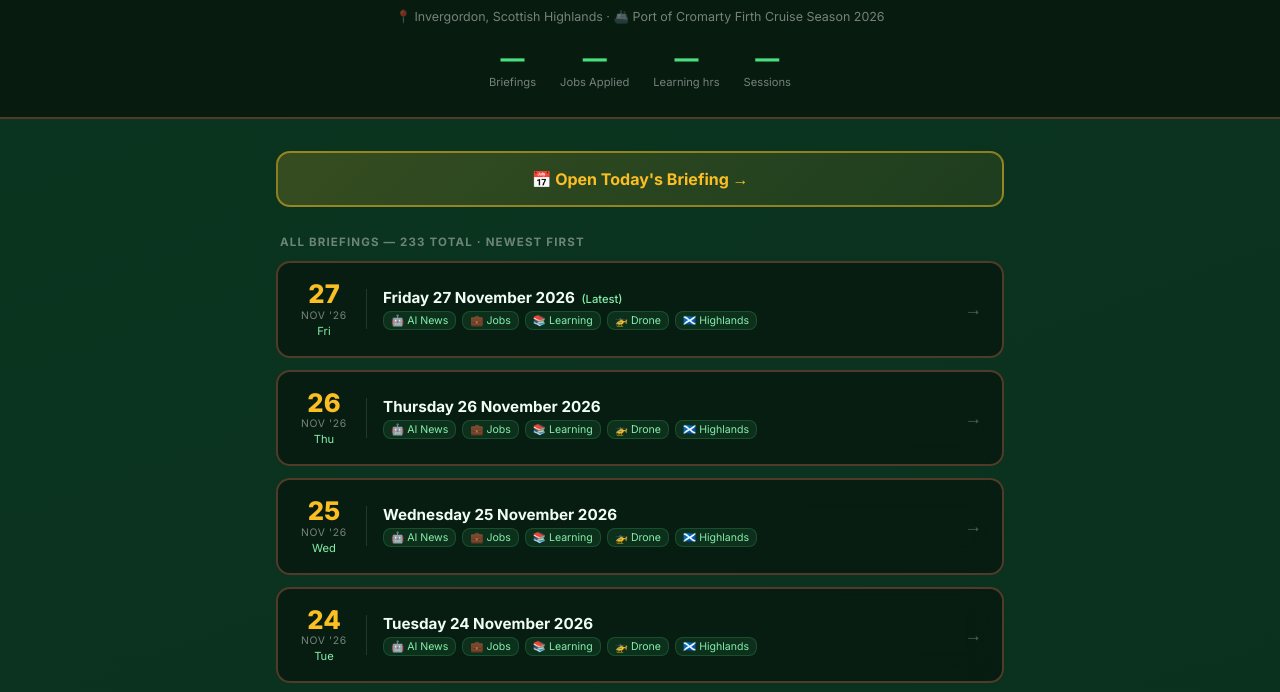
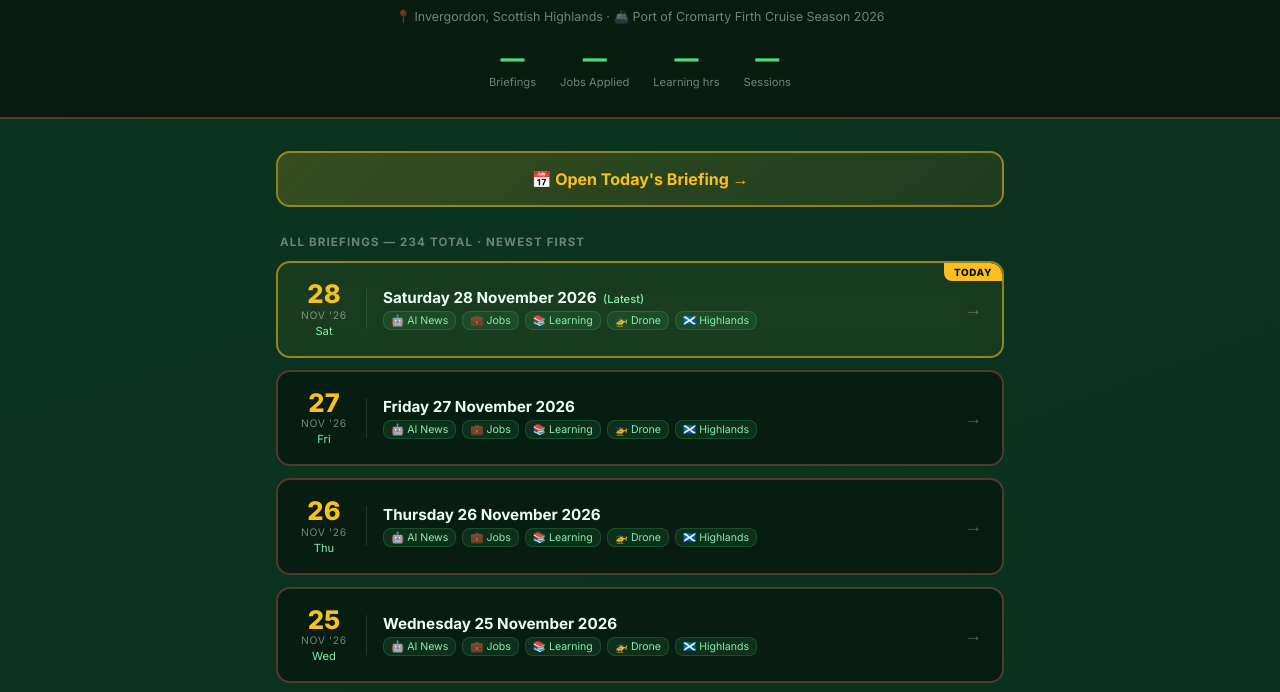
Before and after one commit to steve-ai-stuff/daily-briefing, a plain HTML site: page index.html in a window 1280 px wide. Shown: the part 101-793 px from the top of the page. Drawn offline with Linux system fonts and the light colour scheme.

Commit message:
Update index — 234 briefings

```diff
--- a/index.html
+++ b/index.html
@@ -111,6 +111,7 @@ footer{text-align:center;color:rgba(255,255,255,0.25);font-size:0.75rem;padding-
 // Add new entries here each time a new briefing is generated.
 // JavaScript will parse dates and sort newest-first automatically.
 var BRIEFINGS = [
+  ["28", "11", "2026", "Daily-Briefing_28-11-2026.html"],
   ["27", "11", "2026", "Daily-Briefing_27-11-2026.html"],
   ["26", "11", "2026", "Daily-Briefing_26-11-2026.html"],
   ["25", "11", "2026", "Daily-Briefing_25-11-2026.html"],
```
